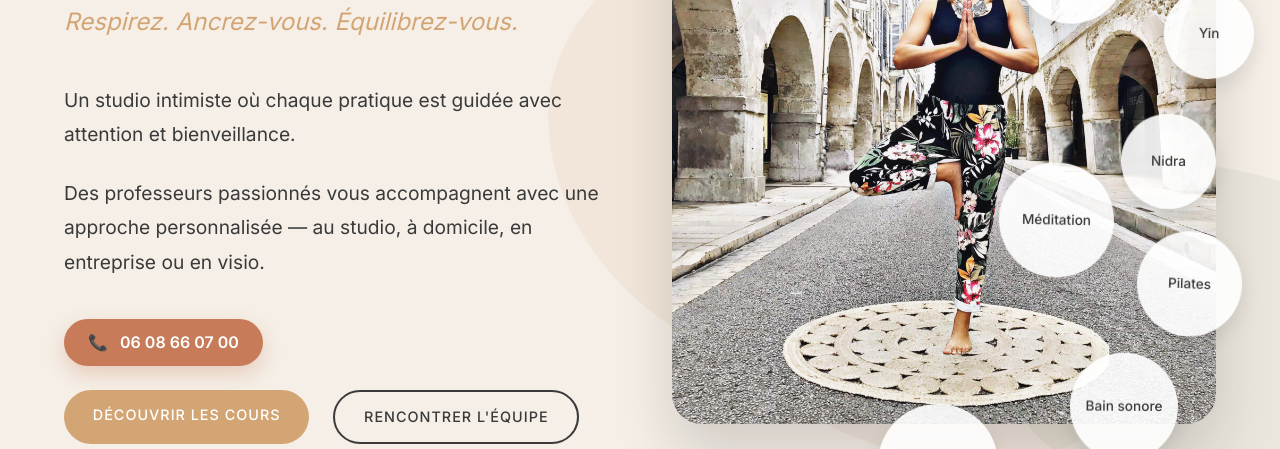
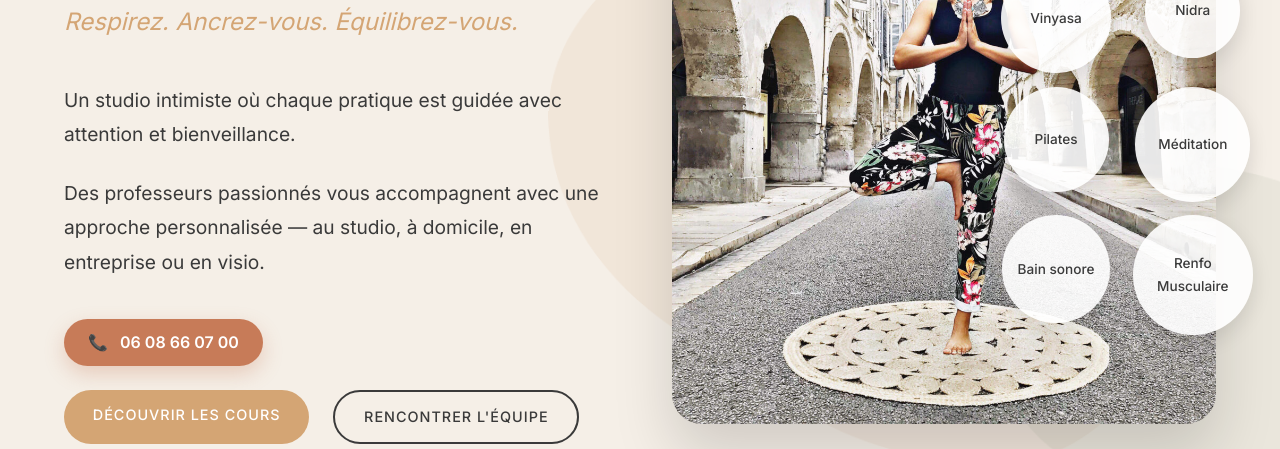
Before and after one commit to negus1069/yoga1, a website: page index-v2.html in a window 1280 px wide. Shown: the part 328-777 px from the top of the page. Drawn offline with nearby package versions, Linux system fonts and the light colour scheme; a script that the page names is missing; a web font is replaced by a local one.

Commit message:
Prevent yoga bubble overlap in hero section

```diff
--- a/index-v2.html
+++ b/index-v2.html
@@ -145,6 +145,33 @@
         }
 
         /* Petites bulles pour les types de yoga */
+        .yoga-bubbles-rail {
+            position: absolute;
+            top: 8%;
+            right: 2%;
+            width: 260px;
+            display: grid;
+            grid-template-columns: repeat(2, minmax(0, 1fr));
+            gap: 0.85rem;
+            justify-items: center;
+            align-content: start;
+            pointer-events: none;
+            z-index: 2;
+        }
+
+        .yoga-bubbles-rail .yoga-bubble {
+            pointer-events: auto;
+            position: static !important;
+            top: auto !important;
+            right: auto !important;
+            left: auto !important;
+            bottom: auto !important;
+            animation: none !important;
+            margin: 0 !important;
+            text-align: center;
+            padding: 0.4rem;
+        }
+
         .yoga-bubble {
             position: absolute;
             background: rgba(255, 255, 255, 0.9);
@@ -1027,6 +1054,10 @@
             }
 
             /* Masquer les bulles yoga sur mobile */
+            .yoga-bubbles-rail {
+                display: none;
+            }
+
             .yoga-bubble {
                 display: none;
             }
@@ -1081,30 +1112,32 @@
 
     <!-- Hero Section -->
     <section class="hero" id="accueil">
-        <!-- Petites bulles pour les types de yoga - positionnées en désordre autour de la photo -->
-        <div class="yoga-bubble" style="width: 100px; height: 100px; top: 12%; right: 4%; animation-delay: 0s;">
+        <!-- Petites bulles pour les types de yoga -->
+        <div class="yoga-bubbles-rail">
+            <div class="yoga-bubble" style="width: 100px; height: 100px; animation-delay: 0s;">
                 Hatha
             </div>
-        <div class="yoga-bubble" style="width: 90px; height: 90px; top: 28%; right: 2%; animation-delay: 2s;">
+            <div class="yoga-bubble" style="width: 90px; height: 90px; animation-delay: 2s;">
                 Yin
             </div>
-        <div class="yoga-bubble" style="width: 110px; height: 110px; top: 18%; right: 12%; animation-delay: 1s;">
+            <div class="yoga-bubble" style="width: 110px; height: 110px; animation-delay: 1s;">
                 Vinyasa
             </div>
-        <div class="yoga-bubble" style="width: 95px; height: 95px; top: 45%; right: 5%; animation-delay: 3s;">
+            <div class="yoga-bubble" style="width: 95px; height: 95px; animation-delay: 3s;">
                 Nidra
             </div>
-        <div class="yoga-bubble" style="width: 105px; height: 105px; top: 62%; right: 3%; animation-delay: 1.5s;">
+            <div class="yoga-bubble" style="width: 105px; height: 105px; animation-delay: 1.5s;">
                 Pilates
             </div>
-        <div class="yoga-bubble" style="width: 115px; height: 115px; top: 52%; right: 13%; animation-delay: 2.5s;">
+            <div class="yoga-bubble" style="width: 115px; height: 115px; animation-delay: 2.5s;">
                 Méditation
             </div>
-        <div class="yoga-bubble" style="width: 108px; height: 108px; top: 78%; right: 8%; animation-delay: 3.5s;">
+            <div class="yoga-bubble" style="width: 108px; height: 108px; animation-delay: 3.5s;">
                 Bain sonore
             </div>
-        <div class="yoga-bubble" style="width: 120px; height: 120px; top: 85%; right: 22%; animation-delay: 4.5s;">
+            <div class="yoga-bubble" style="width: 120px; height: 120px; animation-delay: 4.5s;">
                 Renfo Musculaire
+            </div>
         </div>
 
         <div class="hero-content">
```
Also changed, not shown: index.html (+15 -4 lines). Lines whose indentation alone changed are shown as unchanged.
